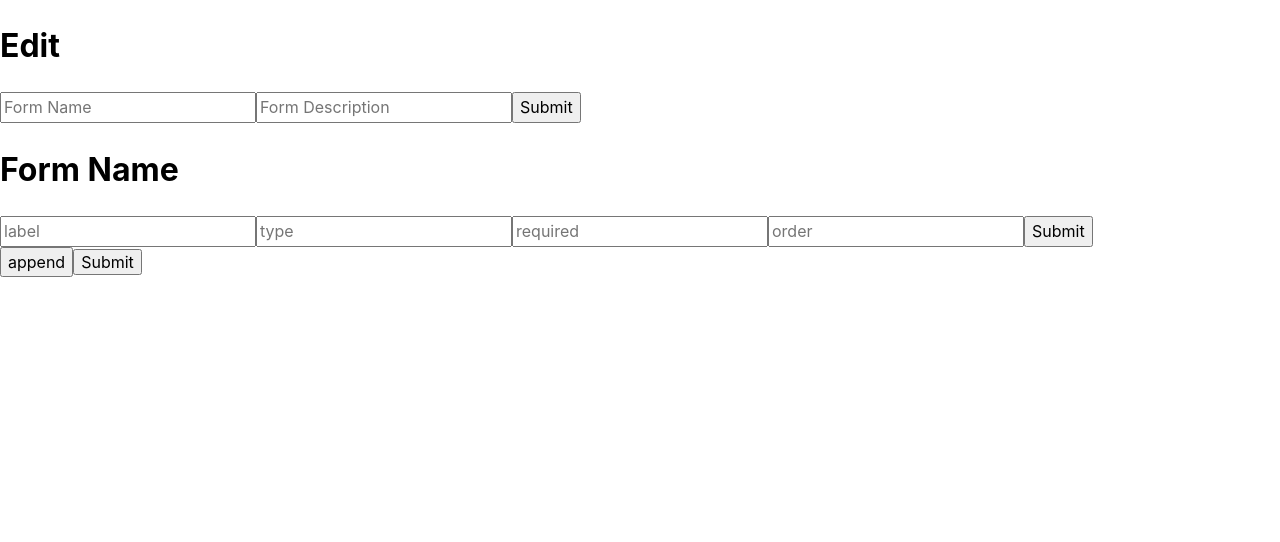
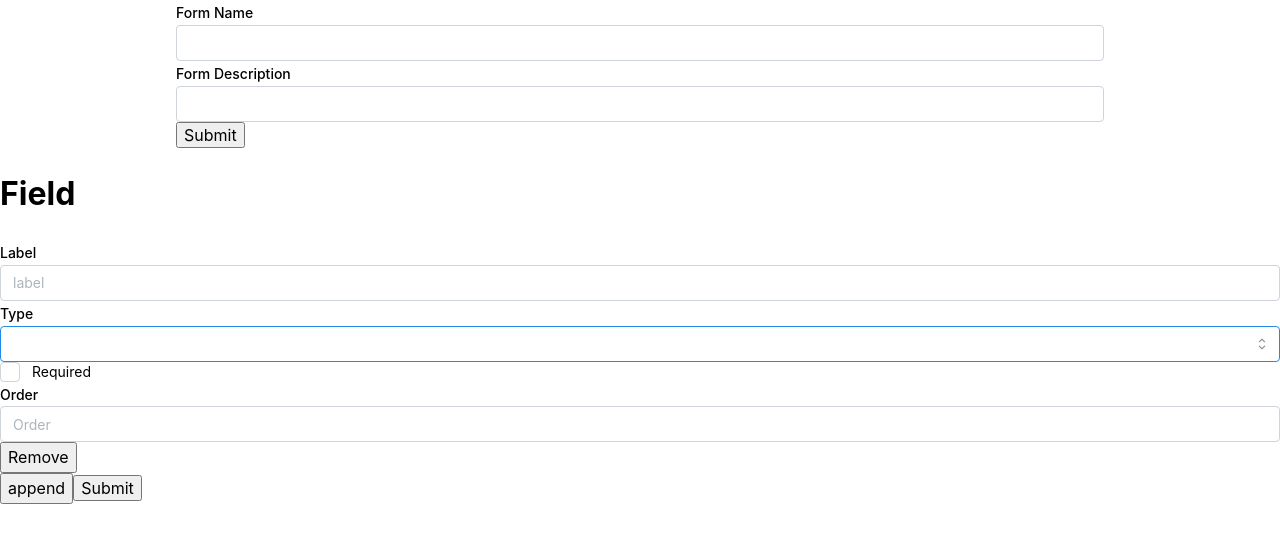
Before and after one commit to Jeco99/form, a Next.js app: page /nested_form in a window 1280 px wide. Both pictures are taken after a click on the button "append". Shown: the top 542 px of the page. Built offline with nearby package versions, Linux system fonts and the light colour scheme.

Commit message:
form anme and form decription

```diff
--- a/app/form-list-page/fetch_all_form.ts
+++ /dev/null
@@ -1,6 +0,0 @@
-// import { createClient } from "@/utils/supabase/server";
-
-// export async function form_list_page(){
-//     const supabase = createClient();
-//      const {data, error} = await supabase.from('')
-// }
--- a/app/formbuilder/action_formbuilder.ts
+++ b/app/formbuilder/action_formbuilder.ts
@@ -2,7 +2,6 @@
 
 import { createClient } from "@/utils/supabase/server";
 import { FieldData, FormData } from "@/utils/client/dataInterface";
-import { redirect } from "next/navigation";
 
 export async function formbuilder_Post(dataForm: FormData) {
   const supabase = createClient();
@@ -20,8 +19,12 @@ export async function formbuilder_Post(dataForm: FormData) {
     const formLength = data?.length;
     const form_id = data[formLength - 1];
     const id = form_id["form_id"];
-    redirect(`/field/${id}`);
+    return id;
   }
+}
+
+export async function get_id_form_name(id: string) {
+  return id;
 }
 
 export async function fieldbuilder_Post(dataForm: FieldData) {
--- a/app/google/page.tsx
+++ /dev/null
@@ -1,6 +0,0 @@
-import { Button } from "@mantine/core";
-import { LogInwithGoogle } from "./action";
-
-export default function Google_Oauth() {
-  <Button onClick={LogInwithGoogle}>Log In with Google</Button>;
-}
--- a/app/nested_form/page.tsx
+++ b/app/nested_form/page.tsx
@@ -1,11 +1,19 @@
 "use client";
 
+import { TextInput, Select, Checkbox, Container } from "@mantine/core";
 import * as React from "react";
-import { useForm, useFieldArray, useWatch } from "react-hook-form";
+import {
+  useForm,
+  useFieldArray,
+  Controller,
+  SubmitHandler,
+} from "react-hook-form";
+import {
+  formbuilder_Post,
+  get_id_form_name,
+} from "../formbuilder/action_formbuilder";
 
 type FieldData = {
-  form_name: string;
-  form_description: string;
   field: {
     field_label: string;
     field_type: string;
@@ -14,27 +22,35 @@ type FieldData = {
   }[];
 };
 
+type FormData = {
+  form_name: string;
+  form_description: string;
+};
+
+// type SelectData = {
+//   select: {
+//     select_data: string;
+//  }[]
+// }
+
 export default function NestedForm() {
   const { control, handleSubmit } = useForm<FieldData>();
-
-  const { fields, append, update } = useFieldArray({
+  const { fields, append, remove } = useFieldArray({
     control,
     name: "field",
   });
 
   return (
     <>
-      <h1>Edit</h1>
+      <FormInput />
       <form onSubmit={handleSubmit((data) => console.log(data))}>
-        <FormName_And_FormDescription update={update} control={control} />
         {fields.map((field, index) => (
           <>
             <FieldInput
               key={field.id}
               control={control}
-              update={update}
               index={index}
-              value={field}
+              remove={remove}
             />
           </>
         ))}
@@ -42,7 +58,12 @@ export default function NestedForm() {
         <button
           type="button"
           onClick={() => {
-            append({ firstName: "" });
+            append({
+              field_label: "",
+              field_type: "",
+              field_required: true,
+              field_order: 0,
+            });
           }}
         >
           append
@@ -52,66 +73,72 @@ export default function NestedForm() {
     </>
   );
 }
+const FormInput = () => {
+  const { register, handleSubmit } = useForm<FormData>();
+  const onSubmit: SubmitHandler<FormData> = async (dataForm) => {
+    formbuilder_Post(dataForm);
+    const id = await formbuilder_Post(dataForm);
 
-const FormName_And_FormDescription = ({ update }) => {
-  const { register, handleSubmit } = useForm();
-
+    await get_id_form_name(id);
+  };
   return (
-    <>
-      <input
-        placeholder="Form Name"
-        {...register("form_name", { required: true })}
-      />
-      <input
-        placeholder="Form Description"
-        {...register("form_decription", { required: true })}
-      />
-
-      <button type="button" onClick={handleSubmit((data) => update(data))}>
-        Submit
-      </button>
-    </>
+    <form onSubmit={handleSubmit(onSubmit)}>
+      <Container>
+        <TextInput
+          label="Form Name"
+          {...register("form_name", { required: true })}
+        />
+        <TextInput
+          label="Form Description"
+          {...register("form_description", { required: true })}
+        />
+        <input type="submit" value={"Submit"} />
+      </Container>
+    </form>
   );
 };
 
-const Display = ({ control, index }) => {
-  const data = useWatch({
-    control,
-    name: `array.${index}`,
-  });
-  return <p>{data?.firstName}</p>;
-};
-
-const FieldInput = ({ update, index, value, control }) => {
-  const { register, handleSubmit } = useForm({
-    defaultValues: value,
-  });
-
+const FieldInput = ({ control, remove, index }) => {
+  const { register } = useForm();
   return (
     <div>
-      <h1>Form Name</h1>
-      <input
+      <h1>Field</h1>
+
+      <TextInput
+        label="Label"
         placeholder="label"
-        {...register(`field_label`, { required: true })}
+        {...register(`field.${index}.field_label` as const, {
+          required: true,
+        })}
       />
-      <input
-        placeholder="type"
-        {...register(`field_type`, { required: true })}
-      />
-      <input
-        placeholder="required"
-        {...register(`field_required`, { required: true })}
-      />
-      <input
-        placeholder="order"
-        {...register(`field_order`, { required: true })}
+      <Controller
+        name={`field.${index}.field_type` as const}
+        control={control}
+        render={({ field }) => (
+          <Select
+            {...field}
+            label="Type"
+            data={["text", "number", "date", "select", "multiSelect"]}
+          />
+        )}
       />
 
-      <button
-        type="button"
-        onClick={handleSubmit((data) => update(index, data))}
-      >
-        Submit
+      <Checkbox
+        {...register(`field.${index}.field_required` as const)}
+        label="Required"
+      />
+
+      <TextInput
+        label="Order"
+        type="number"
+        placeholder="Order"
+        {...register(`field.${index}.field_order` as const, {
+          valueAsNumber: true,
+          required: true,
+        })}
+      />
+      <button type="button" onClick={() => remove(index)}>
+        Remove
       </button>
     </div>
   );
```
Also changed, not shown: app/conditional/page.tsx (+0 -27 lines), app/form-list-page/page.tsx (deleted, +0 -7 lines), app/google/action.ts (deleted, +0 -13 lines), app/signup/page.tsx (+7 -2 lines).
